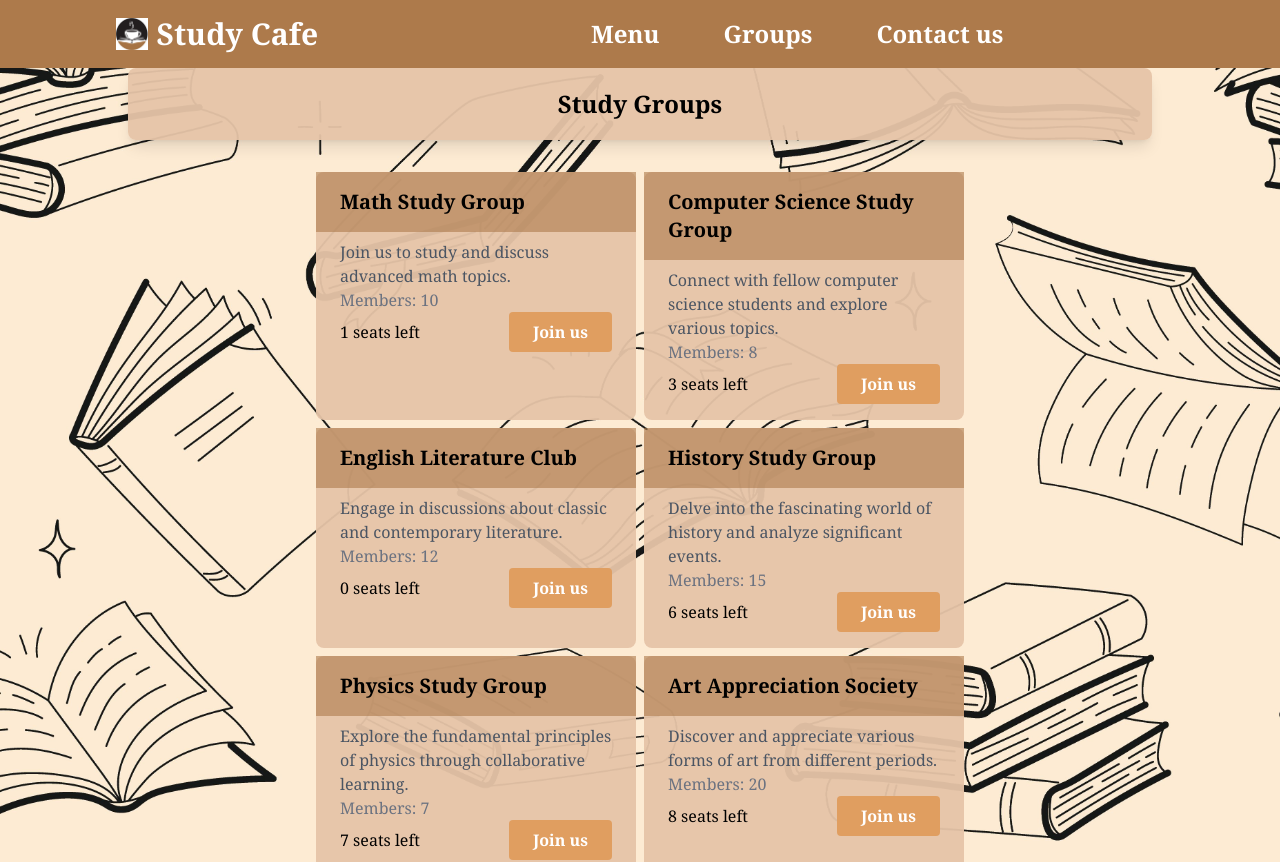
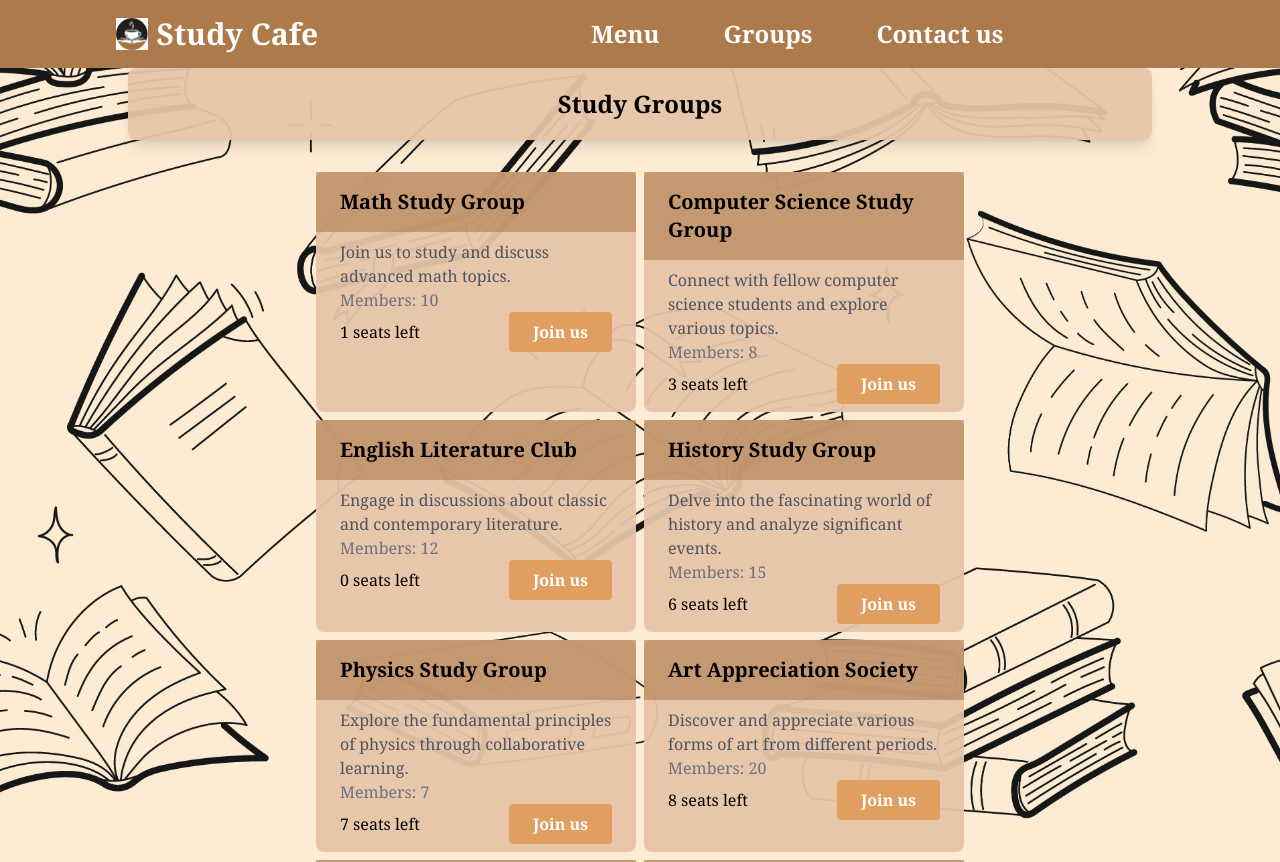
Before and after one commit to csakafeda/StudyCaf-, a React (Create React App) app in the folder app/: page /groups in a window 1280 px wide. Shown: the top 862 px of the page. Built offline with nearby package versions, Linux system fonts and the light colour scheme.

Commit message:
make small changes

```diff
--- a/app/src/component/Groups/Groups.tsx
+++ b/app/src/component/Groups/Groups.tsx
@@ -8,8 +8,12 @@ const Groups: React.FC = () => {
     };
 
     return (
-        <div className=" font-serif bg-image-container bg-cover min-h-screen"
-             style={{backgroundImage: `url(${bgbooks})`, backgroundRepeat: "repeat", height: "100%"}}>
+        <div className="font-serif bg-image-container bg-cover min-h-screen"
+             style={{backgroundImage: `url(${bgbooks})`,
+                 backgroundRepeat: "no-repeat",
+                 backgroundSize: "cover",
+                 width: "100%"
+             }}>
             <div className="mr-2 ml-2
             md:mr-12 md:ml-12
             lg:mr-24 lg:ml-24
@@ -17,15 +21,15 @@ const Groups: React.FC = () => {
                 <h2 className="rounded-lg bg-sand text-center text-2xl font-bold p-5 bg-opacity-95 shadow-lg">
                     Study Groups
                 </h2>
-                <div className="p-8 flex justify-center items-center mb-4">
+                <div className="p-8 flex justify-center items-center">
                     <div className="flex gap-2 flex-wrap justify-center">
                         {StudyGroups.map((group) => (
                             <div key={group.id}
                                  className="w-80 rounded-lg bg-opacity-95 bg-sand">
-                                <h3 className="text-xl font-semibold py-4 px-6 bg-camel bg-opacity-60 ">
+                                <h3 className="text-xl font-semibold py-4 px-6 bg-camel bg-opacity-60">
                                     {group.name}
                                 </h3>
-                                <div className={"mb-2 py-2 px-6"}>
+                                <div className={"py-2 px-6"}>
                                     <p className="text-gray-600">{group.description}</p>
                                     <p className="text-gray-500">Members: {group.members}</p>
                                     {randomNumber() === 0 ? (
@@ -34,7 +38,8 @@ const Groups: React.FC = () => {
                                         <div className="flex justify-between items-center">
                                             <p>{randomNumber()} seats left</p>
                                             <button
-                                            className="bg-nav-bar hover:bg-camel text-white font-bold py-2 px-6 rounded">
+                                                className="bg-nav-bar text-white font-bold py-2 px-6 rounded
+                                                hover:bg-camel">
                                                 Join us
                                             </button>
                                         </div>
```
Lines whose indentation alone changed are shown as unchanged.
